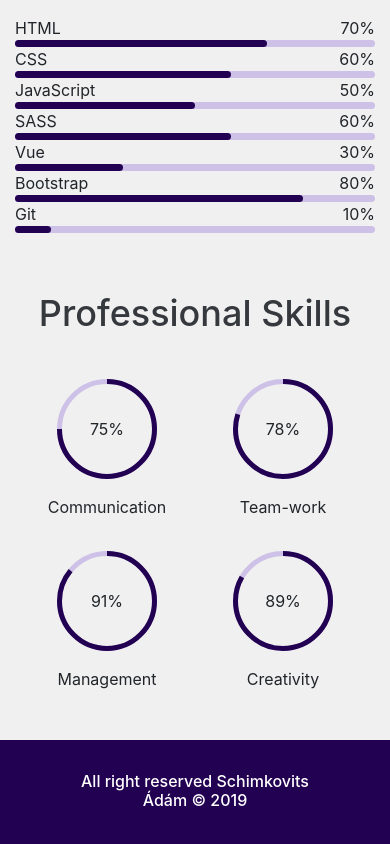
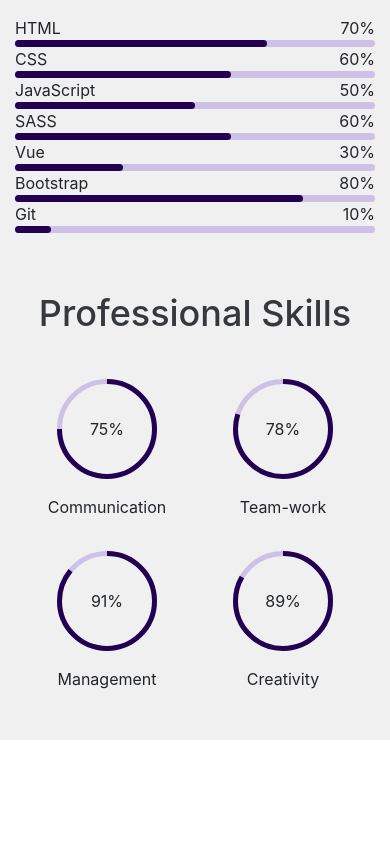
Before and after one commit to Discover2300/mywebsite, a Vue app: page / in a window 390 px wide. Shown: the part 1792-2636 px from the top of the page. Built offline with nearby package versions, Linux system fonts and the light colour scheme; what vue-particles would draw is missing.

Commit message:
:recycle: fixed footer and mobile issues

```diff
--- a/src/components/TheFooter.vue
+++ b/src/components/TheFooter.vue
@@ -1,21 +1,18 @@
 <template>
-  <footer  id="the-footer">
-    <div class="row footer">
-      <div class="col-12 mx-auto text-center">
-        <div class="container-fluid">
-          <div class="row justify-content-around">
-            <div class="col-8 col-md-5">
-              <h5 class="title">All right reserved Schimkovits Ádám &copy; 2019</h5>
-              <p class="description"></p>
-            </div>
-            </div>
-          </div>
+  <footer id="the-footer">
+    <div class="container-fluid">
+      <div class="row">
+        <div class="col-12 text-center">
+          <h5 class="title m-0">All right reserved Schimkovits Ádám &copy; 2019</h5>
         </div>
       </div>
+    </div>
   </footer>
 </template>
 
 <script>
+//
+
   export default {
     name: "TheFooter"
   };
@@ -27,8 +24,6 @@
   #the-footer{
   .footer {
     background-color: #220052;
-    padding-top: 2rem;
-    padding-bottom: 6rem;
   }
   .title {
     color: white;
```
